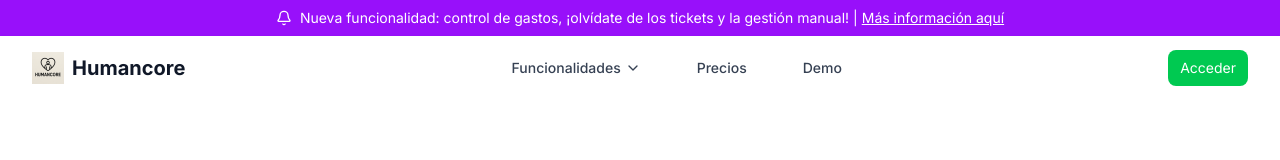
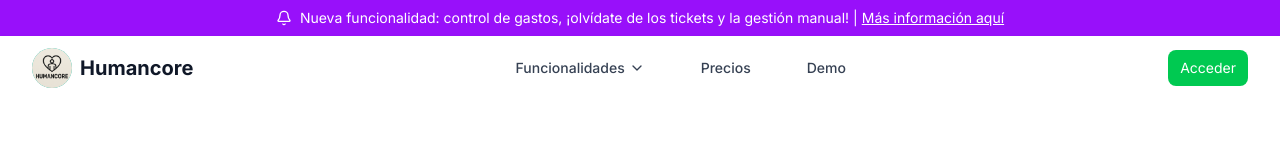
Before and after one commit to alpb178/landing-page-tikneo, a Next.js app: page / in a window 1280 px wide. Shown: the top 160 px of the page. Built offline with nearby package versions, Linux system fonts and the light colour scheme.

Commit message:
Ajustar tamaño y estilos del logo en Header

```diff
--- a/src/components/Header.tsx
+++ b/src/components/Header.tsx
@@ -53,12 +53,13 @@ export default function Header() {
           <div className="flex justify-between items-center h-16">
             {/* Logo */}
             <div className="flex-shrink-0 flex items-center">
-              <div className="w-20 h-20 sm:w-8 sm:h-8 bg-teal-500 rounded-full flex items-center justify-center mr-2">
+              <div className=" w-8 h-8 md:w-10 md:h-10  bg-teal-500 rounded-full flex items-center justify-center mr-2">
                 <Image
                   src="/images/image.png"
                   alt="Humancore"
-                  width={100}
-                  height={100}
+                  width={128}
+                  height={128}
+                  className="w-full h-full object-contain rounded-full"
                 />
               </div>
               <Link href="/">
```
